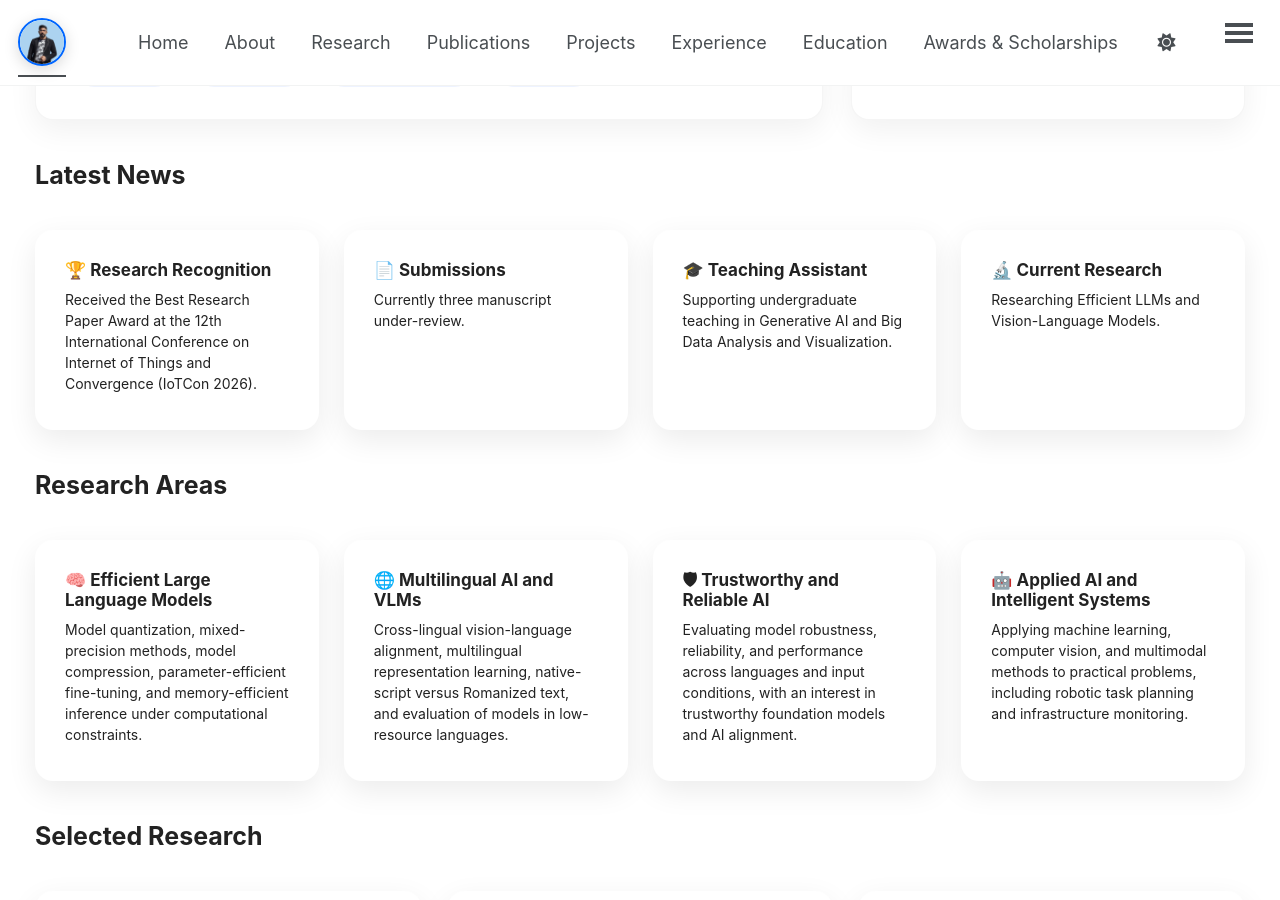
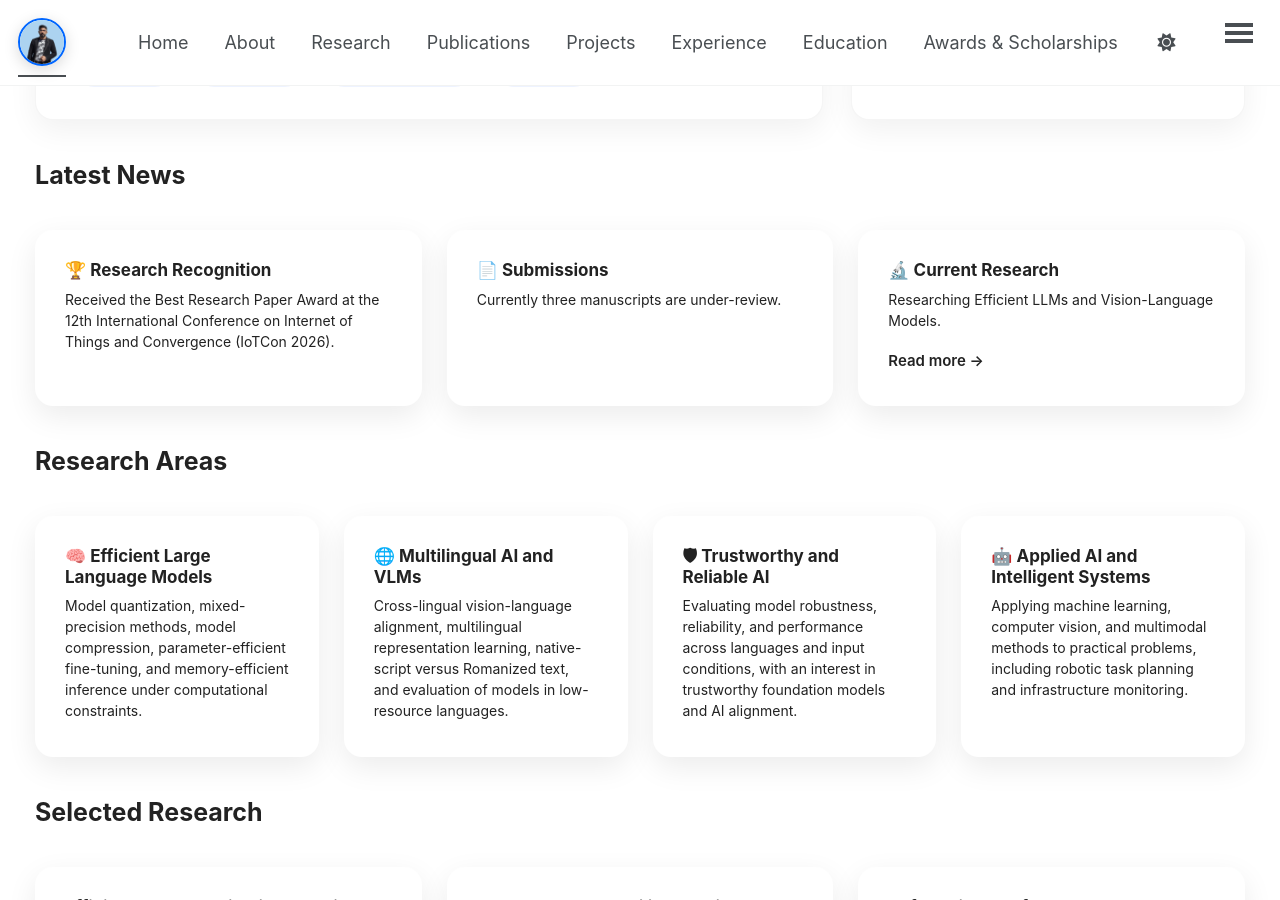
Before and after one commit to Fazi743/Fazi743.github.io, a Jekyll site: the page built from index.html, in a window 1280 px wide and 900 px high, scrolled down 1015 px. Built offline with Jekyll 4.4.1, drawn with Linux system fonts in a browser that asks for light colours; a style sheet for code colours, icons or effects is not loaded.

Commit message:
Update index.html

```diff
--- a/index.html
+++ b/index.html
@@ -127,18 +127,7 @@ title: Home
 <h3>📄 Submissions</h3>
 
 <p>
-    Currently three manuscript under-review.
-</p>
-
-</div>
-
-<div class="card">
-
-<h3>🎓 Teaching Assistant</h3>
-
-<p>
-    Supporting undergraduate teaching in Generative AI
-    and Big Data Analysis and Visualization.
+    Currently three manuscripts are under-review.
 </p>
 
 </div>
@@ -151,6 +140,8 @@ title: Home
     Researching Efficient LLMs and
     Vision-Language Models.
 </p>
+
+<a class="link-arrow" href="/research/">Read more →</a>
 
 </div>
 
```
